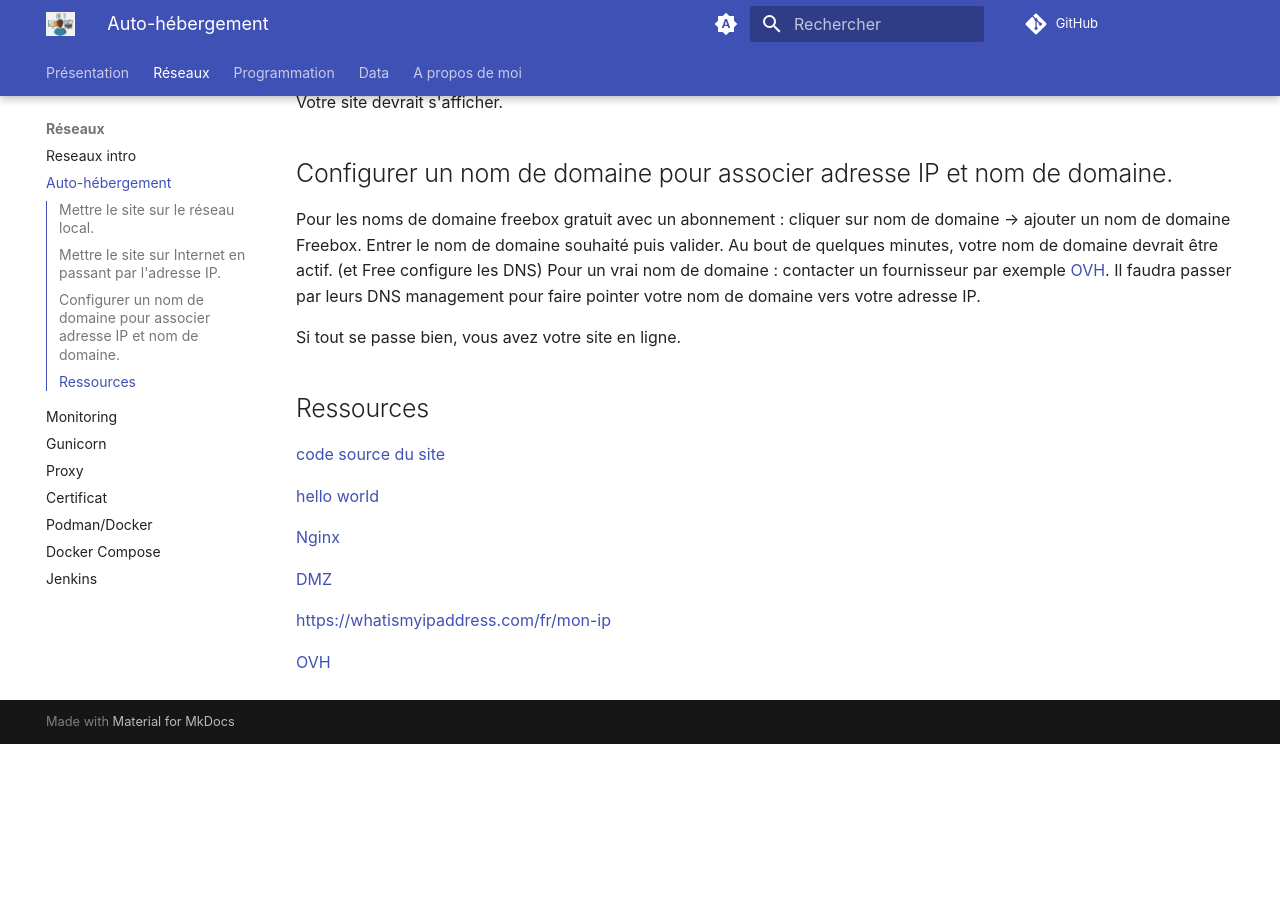
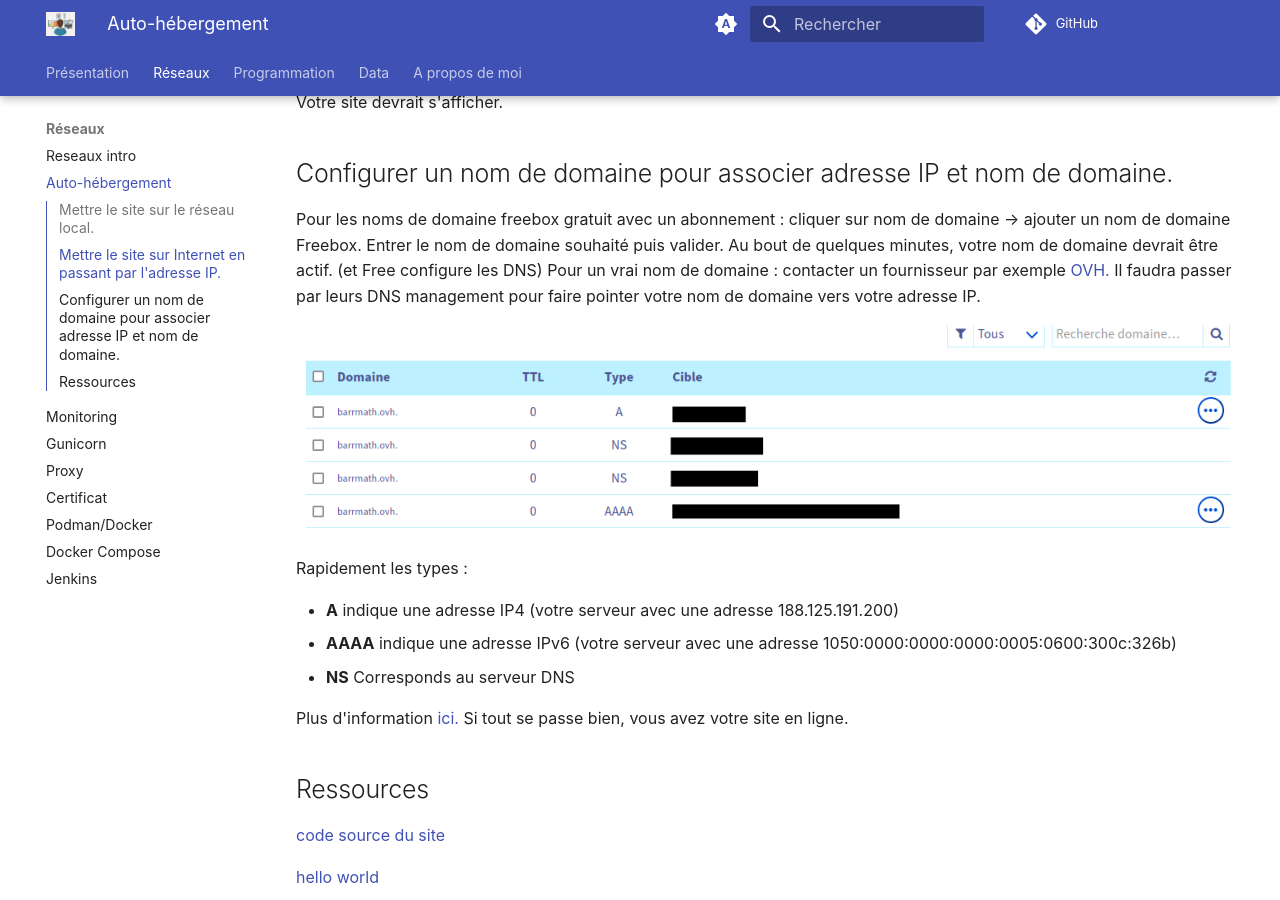
Before and after one commit to barrmath/piweb2, an MkDocs documentation site: the page built from docs/reseaux/autohebergement.md, in a window 1280 px wide and 900 px high, scrolled down 5195 px. Built offline with MkDocs 1.6.1 and Material for MkDocs 9.7.7, drawn with Linux system fonts in a browser that asks for light colours; before the commit the page ends 5939 px from its top, so only the background shows below that.

Commit message:
MAJ page autohebergement

```diff
--- a/docs/reseaux/autohebergement.md
+++ b/docs/reseaux/autohebergement.md
@@ -160,9 +160,18 @@ Votre site devrait s'afficher.
 
 Pour les noms de domaine freebox gratuit avec un abonnement : cliquer sur nom de domaine -> ajouter un nom de domaine Freebox.
 Entrer le nom de domaine souhaité puis valider. Au bout de quelques minutes, votre nom de domaine devrait être actif. (et Free configure les DNS)
-Pour un vrai nom de domaine : contacter un fournisseur par exemple <a href="https://www.ovhcloud.com/fr/domains/" target="_blank">OVH</a>.
+Pour un vrai nom de domaine : contacter un fournisseur par exemple [OVH.](https://www.ovhcloud.com/fr/domains/){target="_blank"}
 Il faudra passer par leurs DNS management pour faire pointer votre nom de domaine vers votre adresse IP.
 
+![config nom de domaine](autohebergement/ovh.png)
+
+Rapidement les types :
+
+- **A** indique une adresse IP4 (votre serveur avec une adresse 188.125.191.200)
+- **AAAA** indique une adresse IPv6 (votre serveur avec une adresse 1050:0000:0000:0000:0005:0600:300c:326b)
+- **NS** Corresponds au serveur DNS
+
+Plus d'information [ici.](https://help.ovhcloud.com/csm/fr-dns-zone-general-information?id=kb_article_view&sysparm_article=KB0063450){target="_blank"}
 Si tout se passe bien, vous avez votre site en ligne.
 
 ## Ressources
```
Also changed, not shown: docs/reseaux/autohebergement/ovh.png (added).
